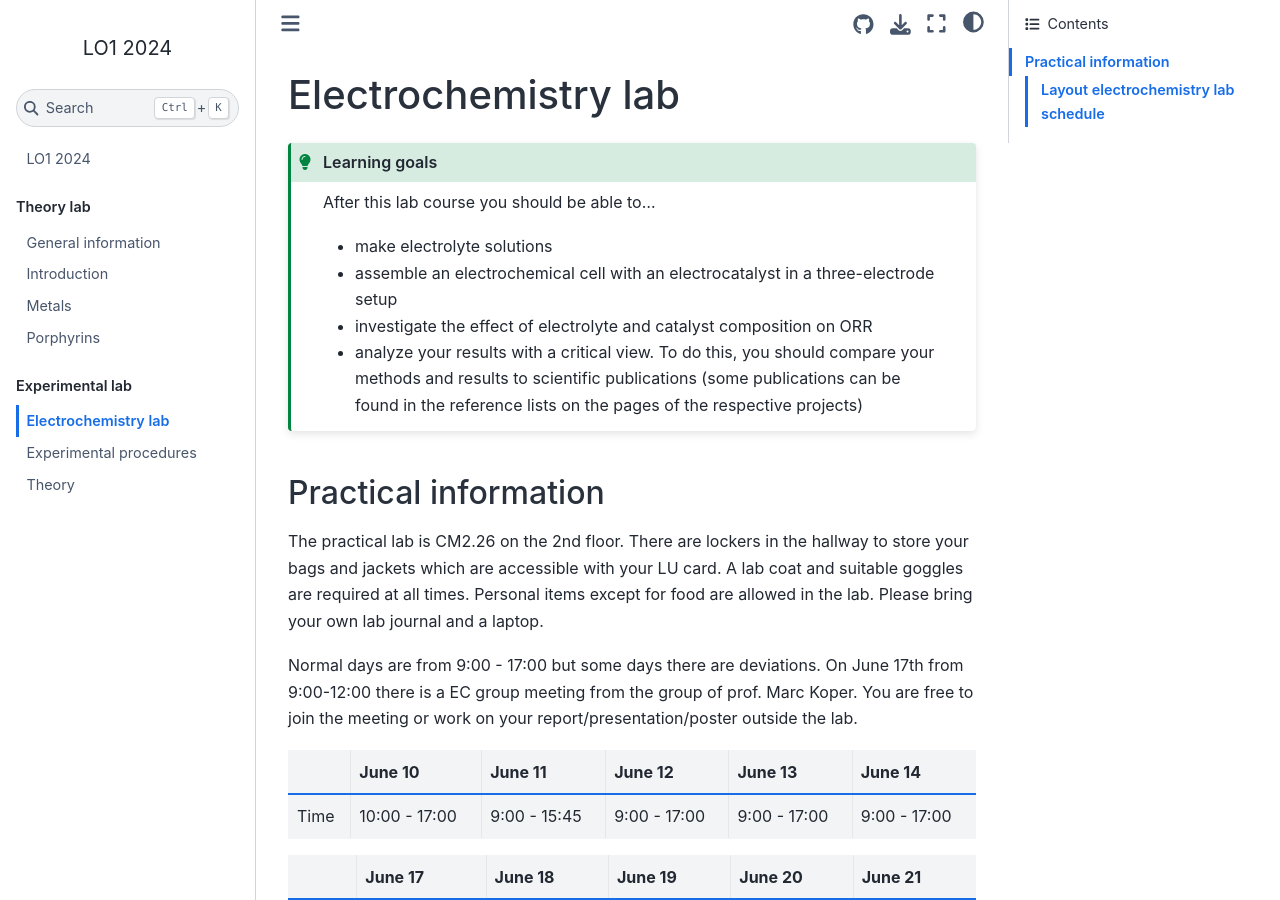
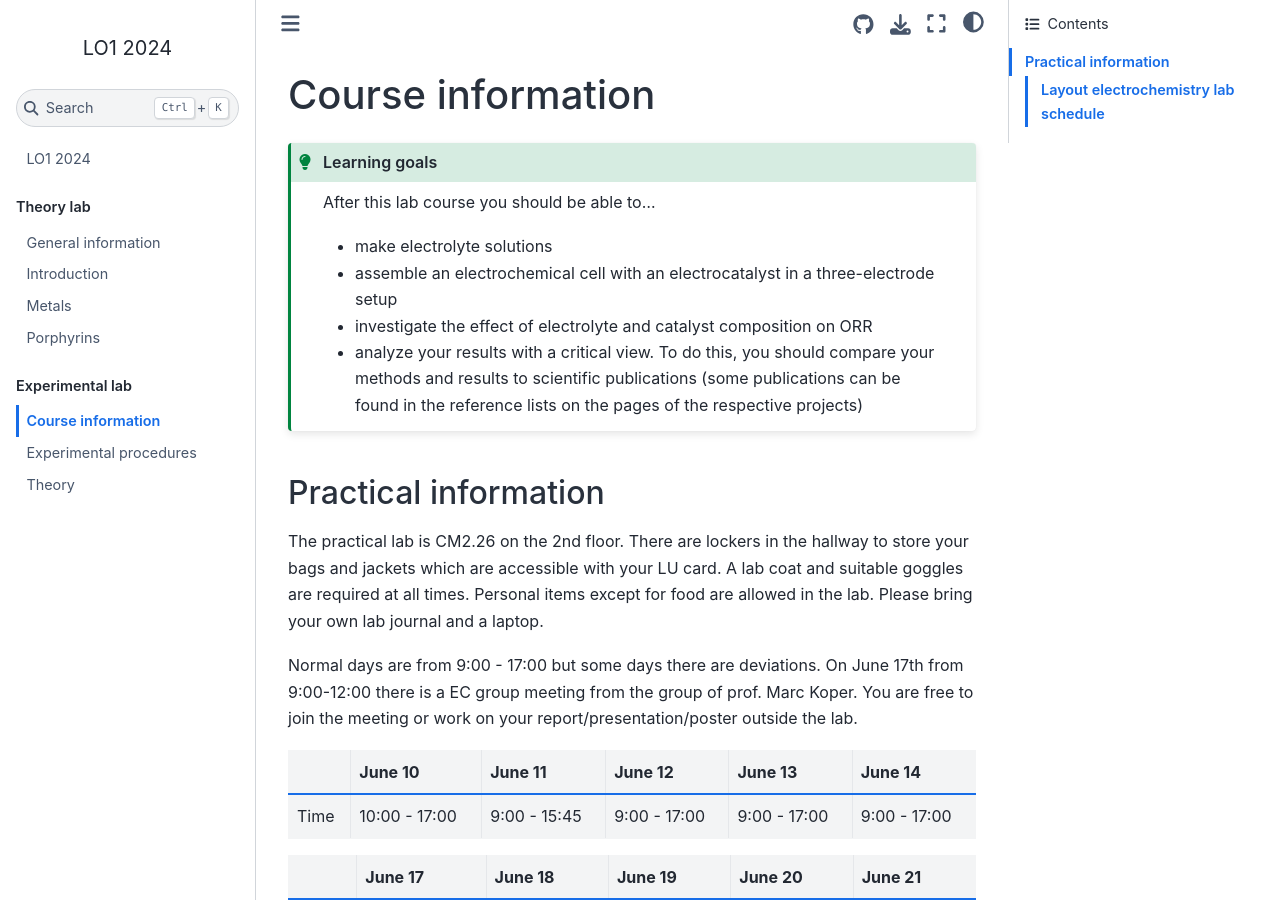
Before and after one commit to lucasdekam/lo1, a Jupyter Book: the page built from experimental-lab/course-information.md, in a window 1280 px wide and 900 px high. Built offline with Jupyter Book 1.0.4 settings and Sphinx 7.4.7 and the Sphinx Book theme 1.1.4, drawn with Linux system fonts in a browser that asks for light colours.

Commit message:
minor changes

````diff
--- a/experimental-lab/course-information.md
+++ b/experimental-lab/course-information.md
@@ -1,4 +1,4 @@
-# Electrochemistry lab
+# Course information
 
 ```{admonition} Learning goals
 :class: tip
````
Also changed, not shown: theory-lab/intro.md (+0 -2 lines).
